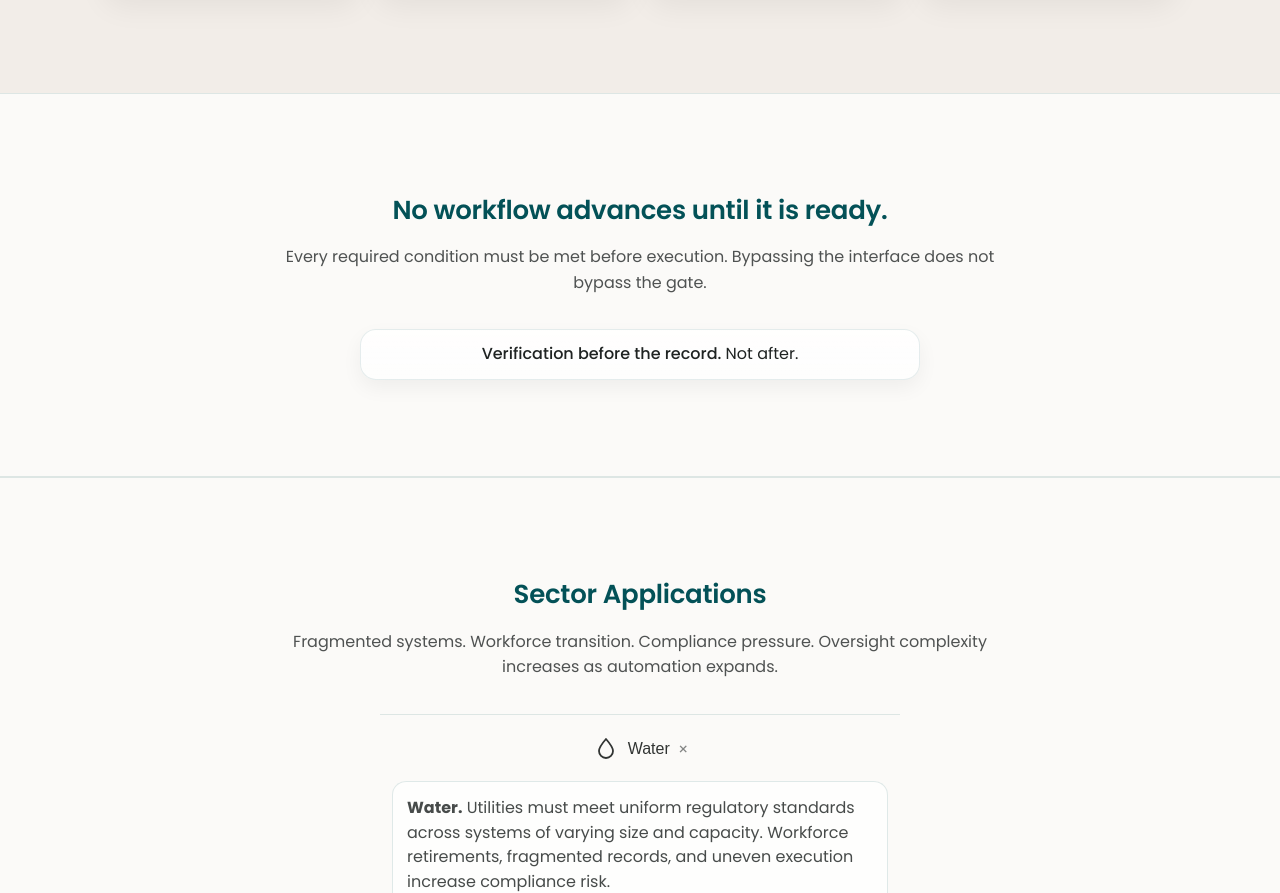
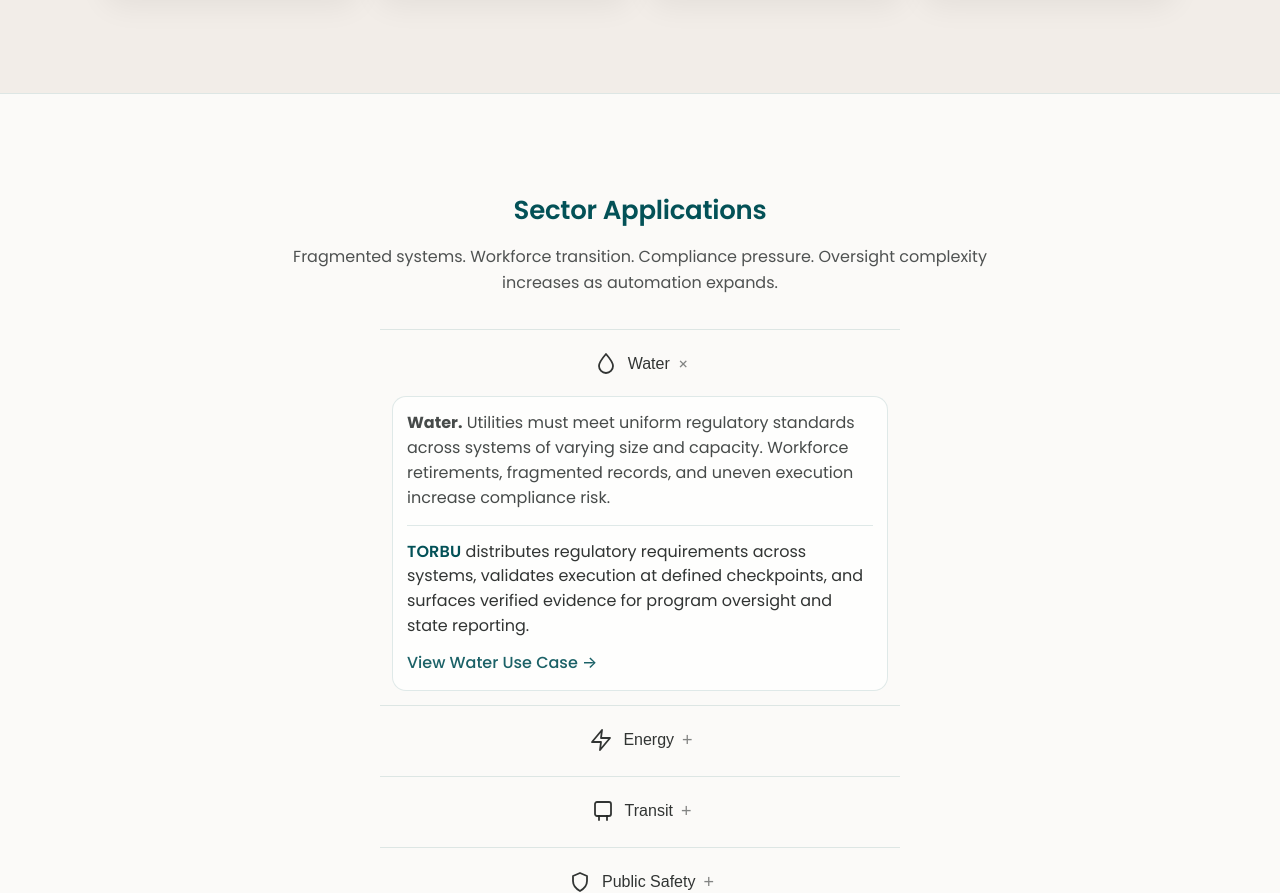
Before and after one commit to sydw1985-byte/torbu-site-staging, a plain HTML site: page index.html in a window 1280 px wide. Shown: the part 3536-4429 px from the top of the page. Drawn offline with Linux system fonts and the light colour scheme.

Commit message:
remove: publish gate section — covered by one standard cards

```diff
--- a/index.html
+++ b/index.html
@@ -288,25 +288,6 @@
   </div>
 </section>
 
-<!-- PUBLISH GATE -->
-<section class="section section--alt" id="gate">
-  <div class="container">
-    <div class="section__head">
-      <h2 class="h2">No workflow advances until it is ready.</h2>
-      <p class="subhead">
-        Every required condition must be met before execution.
-        Bypassing the interface does not bypass the gate.
-      </p>
-    </div>
-
-    <div class="usecase usecase--center" style="margin-top:32px;">
-      <div class="usecase__callout usecase__callout--soft" role="note" aria-label="Enforcement principle">
-        <span style="font-weight:500;">Verification before the record.</span> Not after.
-      </div>
-    </div>
-  </div>
-</section>
-
 <!-- SECTOR APPLICATIONS -->
 <section class="section section--alt" id="sectors">
   <div class="container">
```
